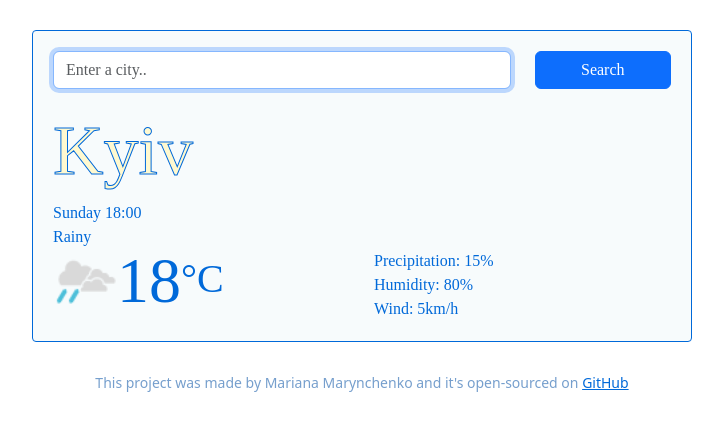
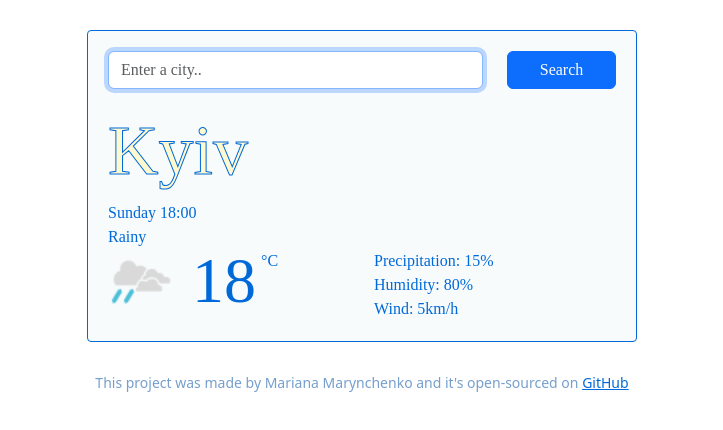
Before and after one commit to Mariana-Kyiv/weather-react-app-1, a React (Create React App) app: page / in a window 1280 px wide. Shown: the top 430 px of the page, without its empty margins (278-1001 px from the left). Built offline with nearby package versions, Linux system fonts and the light colour scheme; a web font is replaced by a local one.

Commit message:
improved css 2

```diff
--- a/src/Weather.css
+++ b/src/Weather.css
@@ -1,7 +1,7 @@
 .Weather{
     margin: 30px auto;
     padding: 20px;
-    max-width: 660px;
+    max-width: 550px;
     border: 1px solid #0069D9;
     background-color: #F7FBFC;
     border-radius: 4px;
@@ -28,6 +28,7 @@
 .Weather img {
     display: inline-block;
     height: 64px;
+    margin-right: 20px;
 }
 .Weather .temperature {
 font-weight: 400;
@@ -37,5 +38,8 @@ line-height: 64px;
 }
 
 .Weather .unit {
-font-size: 40px;
+font-size: 16px;
+text-align: left;
+font-weight: 400;
+margin-left: 5px;
 }
```
